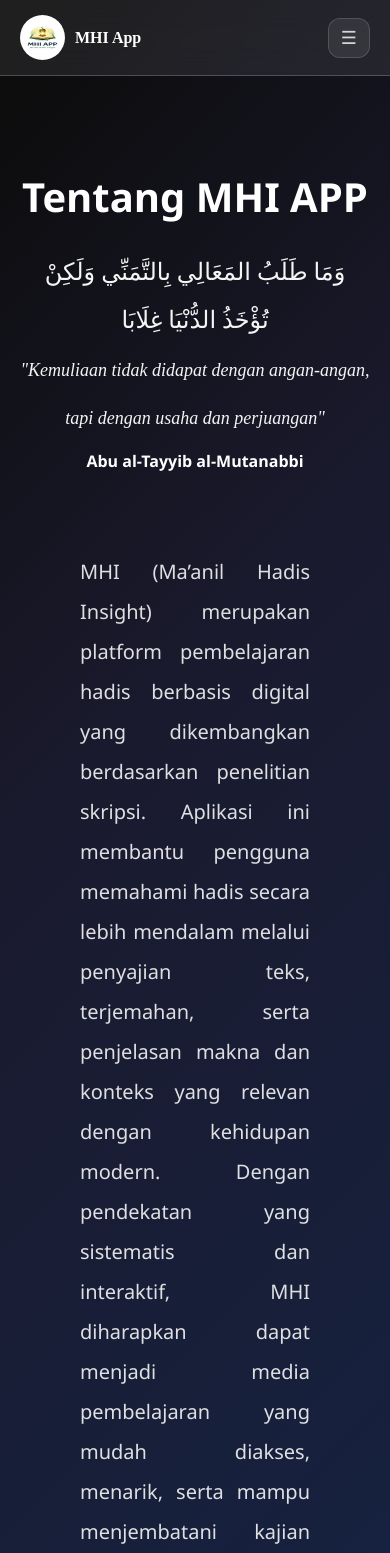
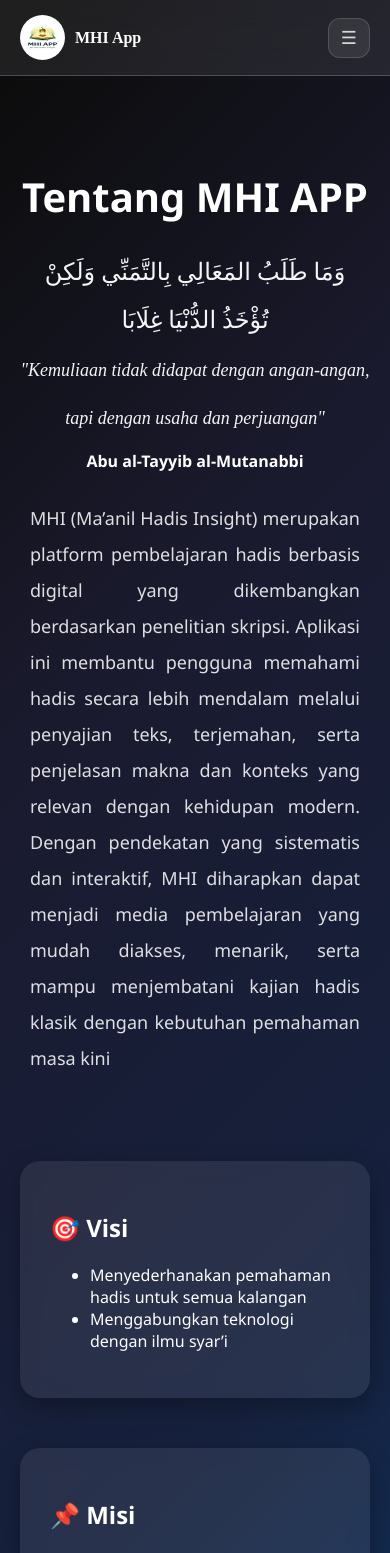
Before and after one commit to mfadhil1477/MAHI1277, a React (Vite) app: page /about in a window 390 px wide. Shown: the top 1553 px of the page. Built offline with nearby package versions, Linux system fonts and the light colour scheme.

Commit message:
revisi sedikit dibagian data Api dan tampilan About

```diff
--- a/src/pages/about/About.css
+++ b/src/pages/about/About.css
@@ -263,6 +263,11 @@
 /* 📱 MOBILE */
 /* ================================= */
 @media (max-width: 768px) {
+
+  .tagline{
+    padding: 10px;
+    font-size: 18px;
+  }
   .profile-card {
     grid-template-columns: 1fr;
   }
```
